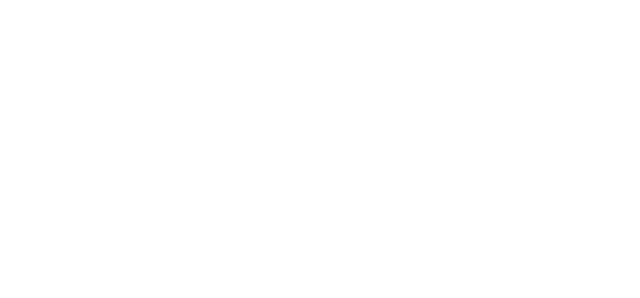
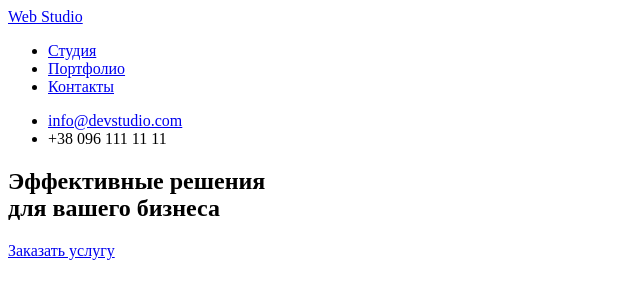
Before and after one commit to KaterinaM1105/goit-markup-hw-01, a plain HTML site: page index.html in a window 1280 px wide. Shown: the whole page, without its empty margins (0-640 px from the left). Drawn offline with Linux system fonts and the light colour scheme.

Commit message:
Добавил секцию

```diff
--- a/index.html
+++ b/index.html
@@ -5,5 +5,24 @@
     <meta name="viewport" content="width=device-width, initial-scale=1.0" />
     <title>Web Studio</title>
   </head>
-  <body></body>
+  <body>
+    <header>
+      <nav>
+        <a href="/">Web Studio</a>
+        <ul>
+          <li><a href="/">Студия</a></li>
+          <li><a href="/">Портфолио</a></li>
+          <li><a href="/">Контакты</a></li>
+        </ul>
+        <ul>
+          <li><a href="mailto:info@devstudio.com">info@devstudio.com</li></a>
+          <li>+38 096 111 11 11</li>
+        </ul>
+      </nav>
+    </header>
+    <section>
+<h1>Эффективные решения <br>для вашего бизнеса</h1>
+<a href="/">Заказать услугу</a>
+    </section>
+  </body>
 </html>
```
